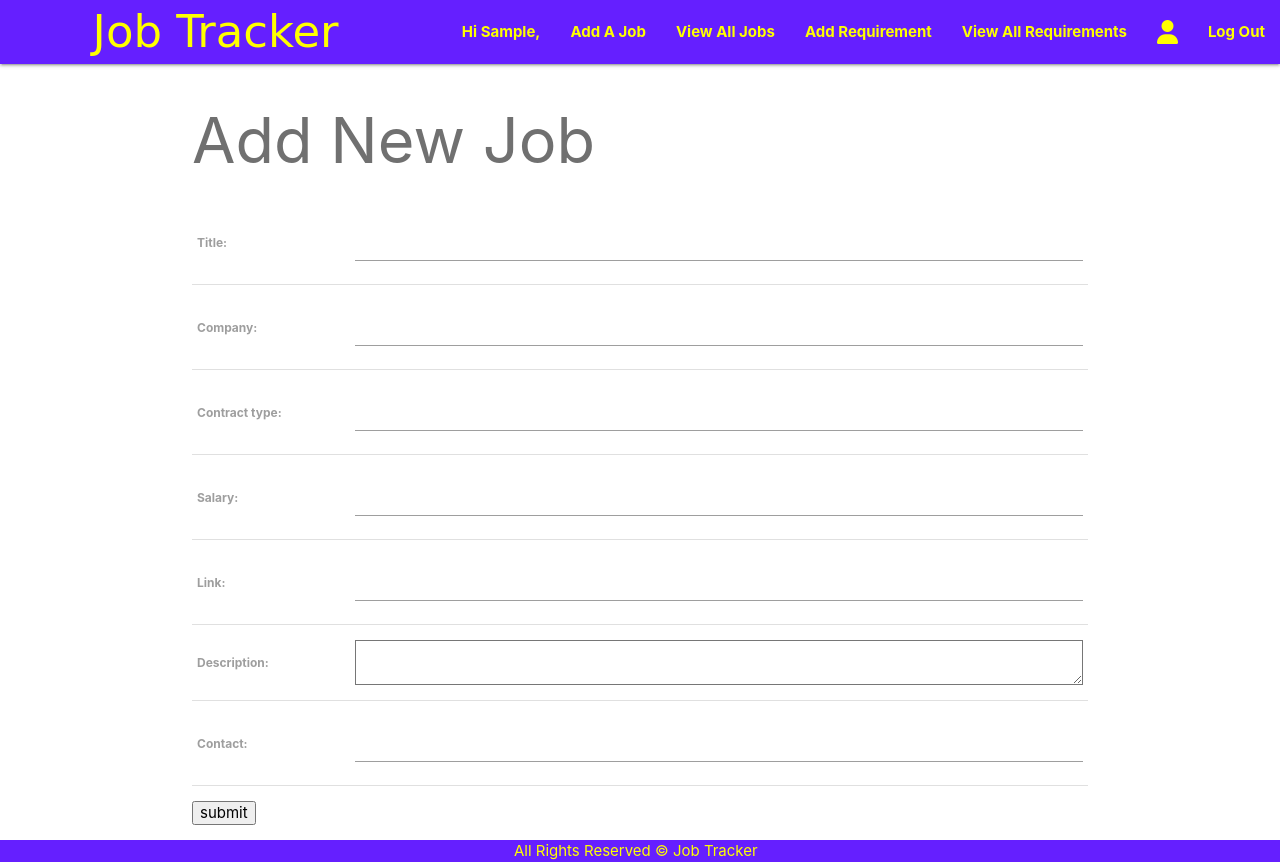
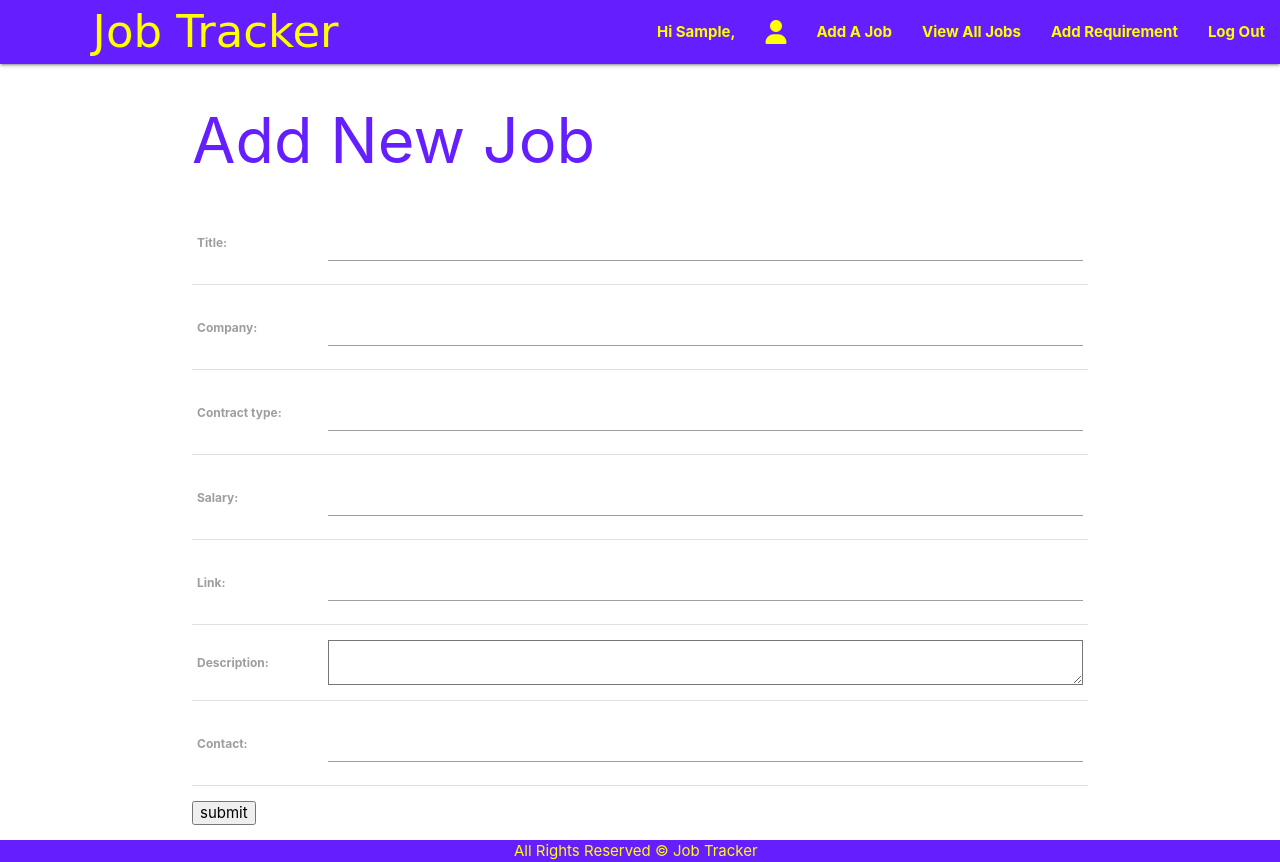
Before and after one commit to ailishmcl/JobTracker-App, a Django app: page /jobs/create/ in a window 1280 px wide. Run offline with Django 4.2, Linux system fonts and the light colour scheme; the visitor is signed in with stand-in values (Sample User, id 1); some libraries are stand-ins or nearby versions; some web fonts are replaced.

Commit message:
latest nav changes and some styling

```diff
--- a/main_app/forms.py
+++ b/main_app/forms.py
@@ -26,12 +26,12 @@ class UserRegisterForm(UserCreationForm):
 class UserUpdateForm(ModelForm):
     class Meta:
         model = User
-        fields = ['username']
+        fields = ['first_name', 'last_name', 'username', 'email']
 
 class ProfileUpdateForm(ModelForm):
     class Meta:
         model = Profile
-        fields = ['image', 'name', 'email', 'cv', 'coverletter', 'other']
+        fields = ['image', 'cv', 'coverletter', 'other']
 
 class StatusForm(ModelForm):
 
--- a/main_app/static/css/style.css
+++ b/main_app/static/css/style.css
@@ -74,3 +74,12 @@ footer .page-footer {
 a {
     color: #323232;
 }
+
+.input-field {
+    color: #651fff;
+    font-size: 20px;
+}
+
+.form-heading {
+    color: #651fff;
+}
--- a/main_app/templates/base.html
+++ b/main_app/templates/base.html
@@ -31,11 +31,10 @@
                     {% if user.is_authenticated %}
 
                     <li> <a href="">Hi {{ user.first_name }},</a></li>
+                    <li> <a href="{% url 'profile' %}"> <i class="fa-solid fa-user"></i> </a></li>
                     <li> <a href="{% url 'jobs_create' %}"> Add A Job </a></li>
                     <li> <a href="{% url 'index' %}"> View All Jobs </a></li>
                     <li> <a href="{% url 'requirements_create' %}"> Add Requirement </a></li>
-                    <li> <a href="{% url 'requirements_index' %}"> View All Requirements </a></li>
-                    <li> <a href="{% url 'profile' %}"> <i class="fa-solid fa-user"></i> </a></li>
                     <li> <a href="{% url 'logout' %}"> Log Out </a></li>
 
                     {% else %}
@@ -69,6 +68,6 @@
             All Rights Reserved &copy; Job Tracker &nbsp;
         </div>
     </footer>
-    <script src="static/js/main.js"></script>
+    <script src="/static/js/main.js"></script>
 </body>
 </html>
--- a/main_app/templates/main_app/job_confirm_delete.html
+++ b/main_app/templates/main_app/job_confirm_delete.html
@@ -2,7 +2,7 @@
 
 {% block content%}
 
-<h1> Delete Job </h1>
+<h1 class="form-heading"> Delete Job </h1>
 
 <h4> Are you sure you want to delete
     <span class=""> {{ job.title }} </span>? </h4>
--- a/main_app/templates/main_app/job_form.html
+++ b/main_app/templates/main_app/job_form.html
@@ -3,9 +3,9 @@
 {% block content%}
 
 {% if object %}
-    <h1>Edit <span class="">{{ job.title }}</span></h1>
+    <h1 class="form-heading">Edit <span class="">{{ job.title }}</span></h1>
 {% else %}
-    <h1>Add New Job</h1>
+    <h1 class="form-heading">Add New Job</h1>
 {% endif %}
 
 
--- a/main_app/templates/main_app/requirements_confirm_delete.html
+++ b/main_app/templates/main_app/requirements_confirm_delete.html
@@ -2,7 +2,7 @@
 
 {% block content%}
 
-    <h1> Delete Requirement </h1>
+    <h1 class="form-heading"> Delete Requirement </h1>
     <h4> Are you sure you want to delete {{ object.type }}?</h4>
 
     <form action="" method="post">
--- a/main_app/templates/main_app/requirements_detail.html
+++ b/main_app/templates/main_app/requirements_detail.html
@@ -2,7 +2,7 @@
 
 {% block content%}
 
-    <h1> Requirements Detail </h1>
+    <h1 class="form-heading"> Requirements Detail </h1>
     <div>
         <div> {{ requirements.type }} </div>
         <div> {{ requirements.description }} </div>
--- a/main_app/templates/main_app/requirements_form.html
+++ b/main_app/templates/main_app/requirements_form.html
@@ -3,9 +3,9 @@
 {% block content%}
 
     {% if object %}
-    <h1> Edit {{ object.type }} </h1>
+    <h1 class="form-heading"> Edit {{ object.type }} </h1>
     {% else %}
-    <h1> Add requirement </h1>
+    <h1 class="form-heading"> Add requirement </h1>
     {% endif %}
 
     <form action="" method="post">
--- a/main_app/templates/main_app/requirements_list.html
+++ b/main_app/templates/main_app/requirements_list.html
@@ -2,7 +2,7 @@
 
 {% block content%}
 
-<h1> Requirements List </h1>
+<h1 class="form-heading"> Requirements List </h1>
 
 
             {% for requirement in requirements_list %}
--- a/main_app/templates/registration/password_change_done.html
+++ b/main_app/templates/registration/password_change_done.html
@@ -1,7 +1,7 @@
 {% extends 'base.html' %}
 
 {% block content %}
-    <h2> Password change successful! </h2>
+    <h2 class="form-heading"> Password change successful! </h2>
     <a href="{% url 'profile' %}"> Back to my profile! </a>
 
 
--- a/main_app/templates/registration/password_change_form.html
+++ b/main_app/templates/registration/password_change_form.html
@@ -1,7 +1,7 @@
 {% extends 'base.html' %}
 
 {% block content %}
-<h2> Change Password </h2>
+<h2 class="form-heading"> Change Password </h2>
 <form method="post">
     {% csrf_token %}
     {{ form.as_p }}
--- a/main_app/templates/registration/password_reset_complete.html
+++ b/main_app/templates/registration/password_reset_complete.html
@@ -2,7 +2,7 @@
 
 {% block content %}
 
-    <h2>Reset Password </h2>
+    <h2 class="form-heading">Reset Password </h2>
     <h4> Success! Your password has been reset! </h4>
     <a href="{% url 'login' %}"> Login with your new password </a>
 
--- a/main_app/templates/registration/password_reset_confirm.html
+++ b/main_app/templates/registration/password_reset_confirm.html
@@ -2,7 +2,7 @@
 
 {% block content %}
 
-    <h2> Password Reset </h2>
+    <h2 class="form-heading"> Password Reset </h2>
     <h4> Enter your new password</h4>
     <form class="form" action="" method="POST" enctype="multipart/form-data">
         {% csrf_token %}
--- a/main_app/templates/registration/password_reset_done.html
+++ b/main_app/templates/registration/password_reset_done.html
@@ -1,7 +1,7 @@
 {% extends 'base.html' %}
 
 {% block content %}
-    <h2> Password Reset </h2>
+    <h2 class="form-heading"> Password Reset </h2>
     <p> We have sent a password reset link to <span class="purple-text"> {{ user.email }} </span>.</p>
 
 
--- a/main_app/templates/registration/password_reset_form.html
+++ b/main_app/templates/registration/password_reset_form.html
@@ -1,7 +1,7 @@
 {% extends 'base.html' %}
 
 {% block content %}
-    <h2> Reset Password </h2>
+    <h2 class="form-heading"> Reset Password </h2>
     <form method="post">
         {% csrf_token %}
 
--- a/main_app/templates/registration/signup.html
+++ b/main_app/templates/registration/signup.html
@@ -1,12 +1,12 @@
 {% extends 'base.html' %}
 
 {% block content %}
-
+    <h1 class="form-heading">Sign Up </h1>
     {% if error_message %}
     <p class="red-text"> {{ error_message }} </p>
     {% endif %}
 
-    <form style="margin-top: 10%" action="{% url 'signup' %}" method="post">
+    <form style="color: black" action="{% url 'signup' %}" method="post">
         {% csrf_token %}
         {{ form.as_p }}
 
```
Also changed, not shown: main_app/templates/accounts/profile.html (+5 -4 lines), img/profile_pics/super-gal.png (added), main_app/static/js/main.js (line endings or trailing spaces).
